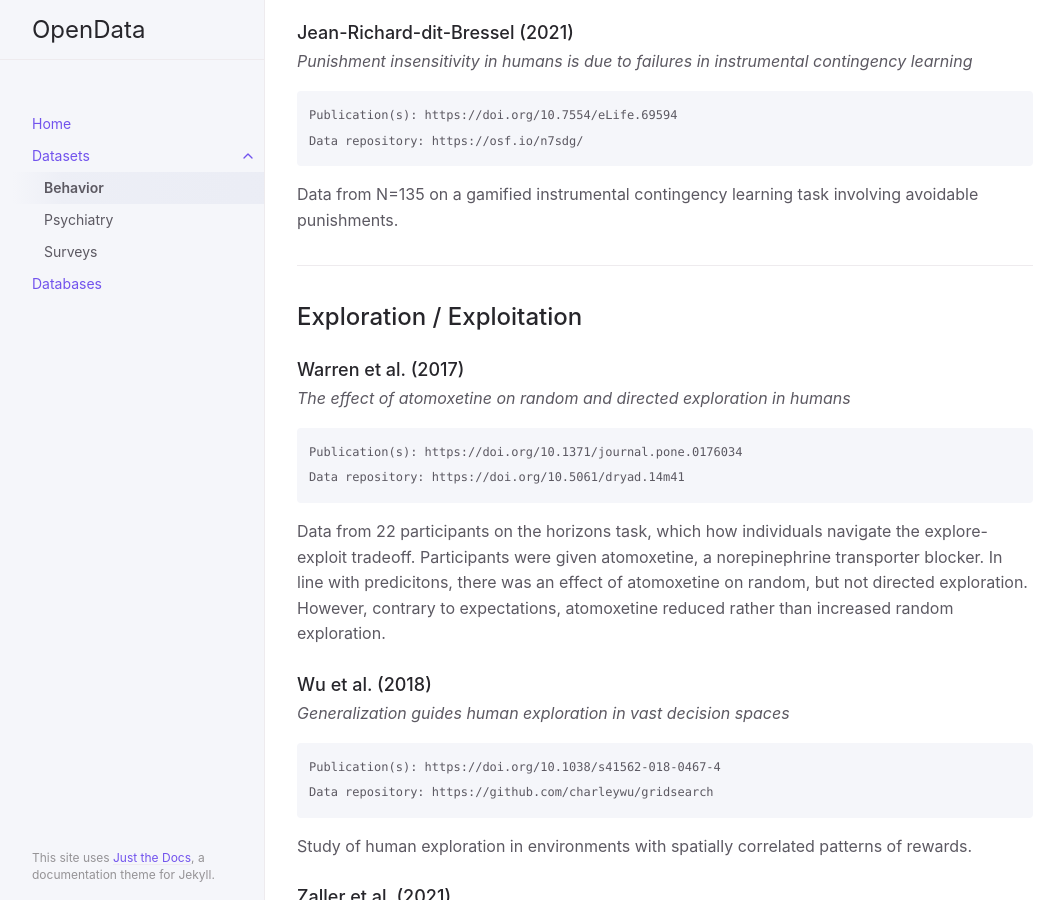
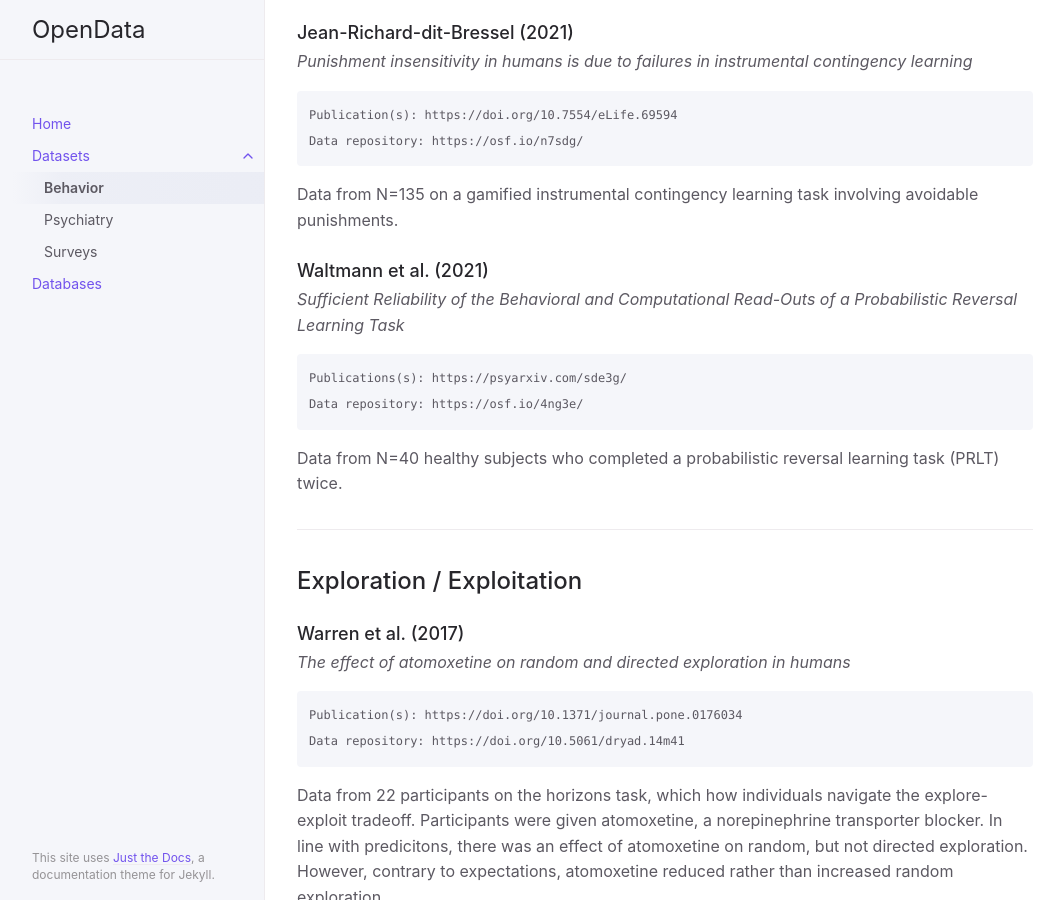
Before and after one commit to nivlab/opendata, a Jekyll site: the page built from docs/datasets/behavior.md, in a window 1280 px wide and 900 px high, scrolled down 3566 px. Shown: the whole window, without its empty margins (107-1161 px from the left). Built offline with Jekyll 4.4.1, drawn with Linux system fonts in a browser that asks for light colours.

Commit message:
Update behavior.md

````diff
--- a/docs/datasets/behavior.md
+++ b/docs/datasets/behavior.md
@@ -145,6 +145,16 @@ Data repository: https://osf.io/n7sdg/
 ```
 
 Data from N=135 on a gamified instrumental contingency learning task involving avoidable punishments.
+
+### Waltmann et al. (2021)
+{: .no_toc }
+*Sufficient Reliability of the Behavioral and Computational Read-Outs of a Probabilistic Reversal Learning Task*
+```
+Publications(s): https://psyarxiv.com/sde3g/
+Data repository: https://osf.io/4ng3e/
+```
+
+Data from N=40 healthy subjects who completed a probabilistic reversal learning task (PRLT) twice.
 
 ---
 
````
